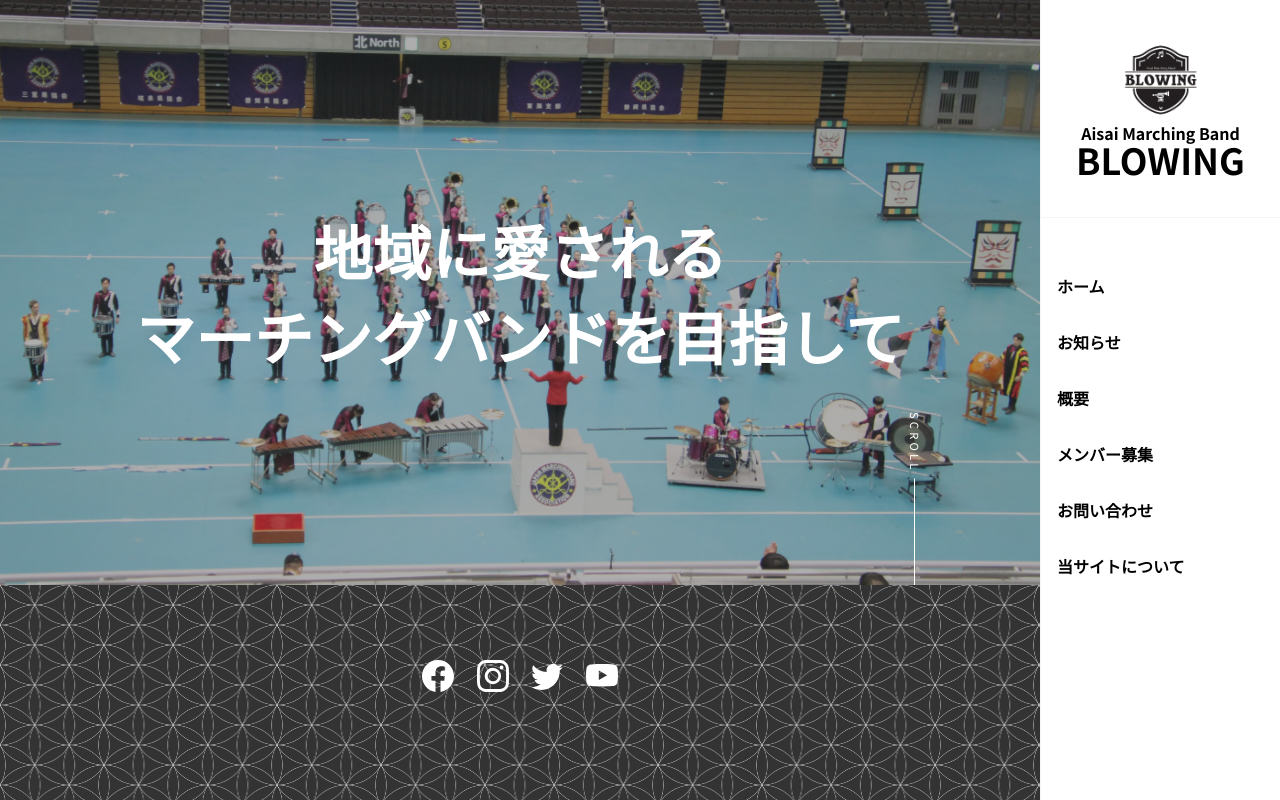
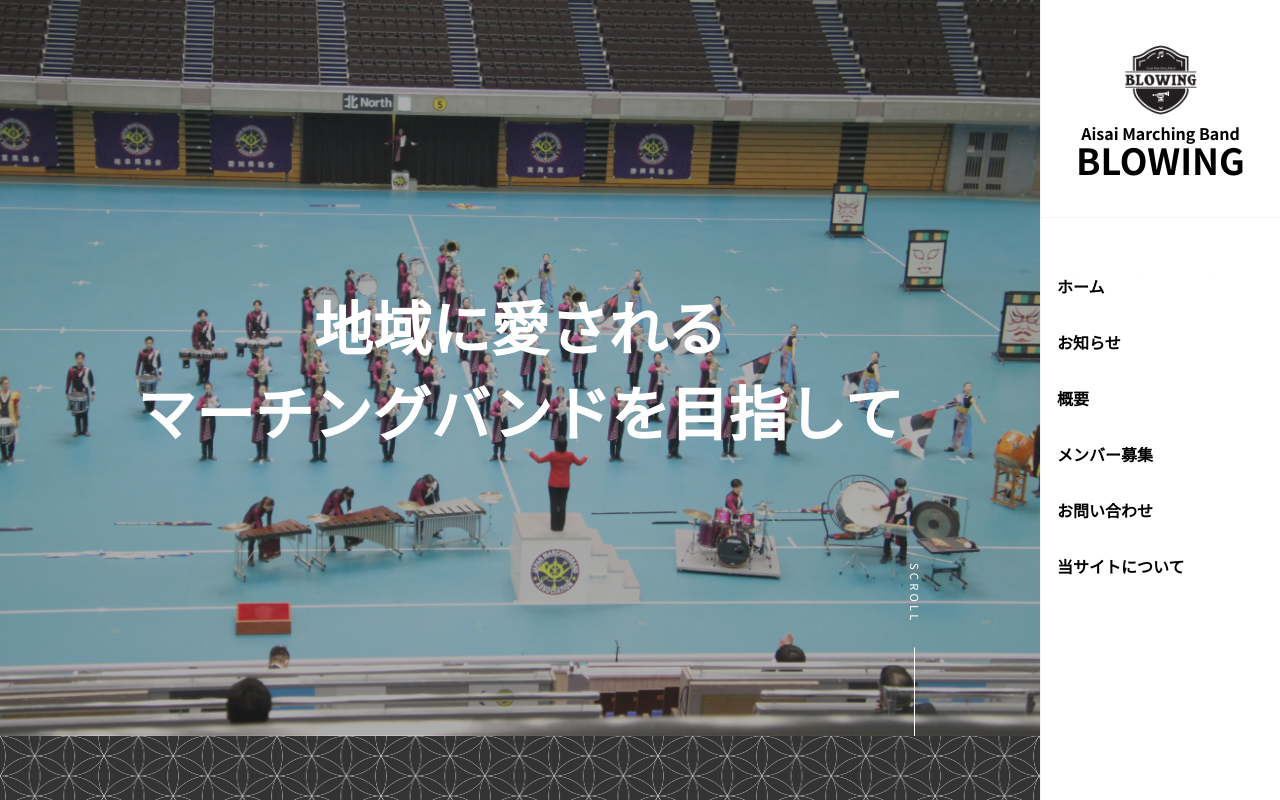
Before and after one commit to pepepepepei/aisai-marching-band-website-nextjs, a Next.js app: page / in a window 1280 px wide. Shown: the top 800 px of the page. Built offline with nearby package versions, Linux system fonts and the light colour scheme.

Commit message:
Headerのスマホ版を実装した

```diff
--- a/src/components/base/Header/Header.jsx
+++ b/src/components/base/Header/Header.jsx
@@ -2,7 +2,7 @@ import styles from "./Header.module.scss";
 
 export default function Header({ title, isTopPage }) {
   return isTopPage ? (
-    <header className={`${styles.root} ${styles.top}`}>
+    <header className={[styles.root, isTopPage ? styles.top : ""].join(" ")}>
       <h1 className={styles.tagline}>
         地域に愛される
         <br />
@@ -10,7 +10,7 @@ export default function Header({ title, isTopPage }) {
         <br class="only-s" />
         目指して
       </h1>
-      <span className={styles.scroll_arrow}>SCROLL</span>
+      <span className={styles.scrollArrow}>SCROLL</span>
     </header>
   ) : (
     <header className={styles.root}>
--- a/src/components/base/Header/Header.module.scss
+++ b/src/components/base/Header/Header.module.scss
@@ -5,28 +5,40 @@
   background-size: cover;
   background-position: center center;
   color: rgb(var(--white));
+  padding: 5rem 1.5rem;
+
+  @include mq(tp) {
     padding: 6rem 10%;
     text-align: center;
+  }
 }
 
 .top {
   position: relative;
-  display: flex;
-  align-items: center;
-  justify-content: center;
+  display: grid;
+  place-content: center;
+  aspect-ratio: 1 / 1;
 
   @include mq(tp) {
-    aspect-ratio: 16 / 9;
+    aspect-ratio: 1.414 / 1;
   }
 }
 
 .tagline {
+  @include mq(s) {
+    font-size: 9.3vw;
+  }
+
+  @include mq(t) {
+    font-size: 6.1vw;
+  }
+
   @include mq(p) {
-    font-size: 4.61vw;
+    font-size: 4.6vw;
   }
 }
 
-.scroll_arrow {
+.scrollArrow {
   display: inline-block;
   position: absolute;
   bottom: 0;
@@ -35,13 +47,13 @@
   line-height: 1;
   letter-spacing: 0.2rem;
   writing-mode: vertical-lr;
+  right: 1.5rem;
 
   @include mq(tp) {
     right: 10%;
   }
-}
 
-.scroll_arrow::after {
+  &::after {
     content: "";
     position: absolute;
     bottom: 0;
@@ -50,6 +62,7 @@
     height: 7rem;
     background: rgb(var(--white));
     animation: sdl 1.5s cubic-bezier(1, 0, 0, 1) infinite;
+  }
 }
 
 @keyframes sdl {
```
Lines whose indentation alone changed are shown as unchanged.
